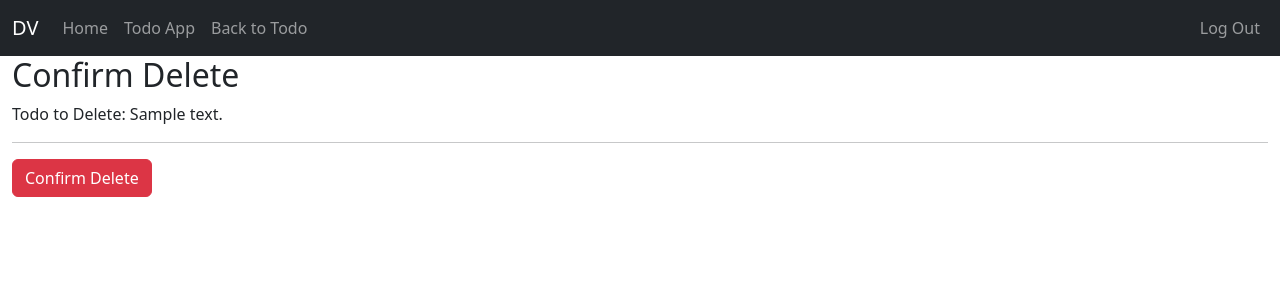
After one commit to letusgitcommit/simple_portfolio, a Django app: page /todos/00000000-0000-0000-0000-000000000001/delete-todo/ in a window 1280 px wide. The commit adds this page. Shown: the top 300 px of the page. Run offline with Django 4.2, Linux system fonts and the light colour scheme; a user stored in the database is signed in; tables that the repository leaves empty hold one stand-in row (values such as "Sample post"); some libraries are stand-ins or nearby versions.

Commit message:
made a delete view for todos

```diff
--- /dev/null
+++ b/todos/templates/todos/todo_confirm_delete.html
@@ -0,0 +1,22 @@
+{% extends '_base.html' %}
+
+{% load crispy_forms_filters %}
+
+{% block title %}Confirm Delete of Todo{% endblock %}
+
+{% block extra_nav %}
+    <li class="nav-item">
+        <a class="nav-link" href="{% url 'todos:detail' pk=todo.pk %}">Back to Todo</a>
+    </li>
+{% endblock %}
+
+{% block content %}
+    <h2>Confirm Delete</h2>
+    <p>Todo to Delete: {{ todo }}</p>
+    <hr />
+    <form method="post">
+        {% csrf_token %}
+        {{ form|crispy }}
+        <button type="submit" class="btn btn-danger">Confirm Delete</button>
+    </form>
+{% endblock %}
--- a/todos/templates/todos/todo_detail.html
+++ b/todos/templates/todos/todo_detail.html
@@ -19,6 +19,9 @@
     <li class="nav-item">
         <a href="{% url 'todos:new_subtask' parent_pk=todo.pk %}" class="nav-link">New Subtask</a>
     </li>
+    <li class="nav-item">
+        <a href="{% url 'todos:delete_todo' pk=todo.pk %}" class="nav-link">Delete Todo</a>
+    </li>
 {% endblock %}
 
 {% block content %}
--- a/todos/urls.py
+++ b/todos/urls.py
@@ -6,6 +6,7 @@ from .views import (
     TodoCreateView,
     TodoUpdateView,
     SubtaskCreateView,
+    TodoDeleteView,
 )
 
 app_name = 'todos'
@@ -15,5 +16,6 @@ urlpatterns = [
     path('<uuid:pk>/', TodoDetailView.as_view(), name='detail'),
     path('new-todo/', TodoCreateView.as_view(), name='new_todo'),
     path('<uuid:pk>/update-todo', TodoUpdateView.as_view(), name='update_todo'),
-    path('<uuid:parent_pk>/new-subtask/', SubtaskCreateView.as_view(), name='new_subtask')
+    path('<uuid:parent_pk>/new-subtask/', SubtaskCreateView.as_view(), name='new_subtask'),
+    path('<uuid:pk>/delete-todo/', TodoDeleteView.as_view(), name='delete_todo'),
 ]
--- a/todos/views.py
+++ b/todos/views.py
@@ -1,6 +1,7 @@
 from django import forms
 from django.http import HttpResponseRedirect
 from django.shortcuts import get_object_or_404
+from django.urls import reverse_lazy
 from django.views import generic
 from django.contrib.auth.mixins import LoginRequiredMixin
 
@@ -75,3 +76,11 @@ class SubtaskCreateView(LoginRequiredMixin, generic.CreateView):
         form = super().get_form(form_class)
         form.fields['text'].widget = forms.TextInput()
         return form
+
+
+class TodoDeleteView(LoginRequiredMixin, generic.DeleteView):
+    success_url = reverse_lazy('todos:list')
+    context_object_name = 'todo'
+
+    def get_queryset(self):
+        return Todo.objects.filter(user=self.request.user)
```
